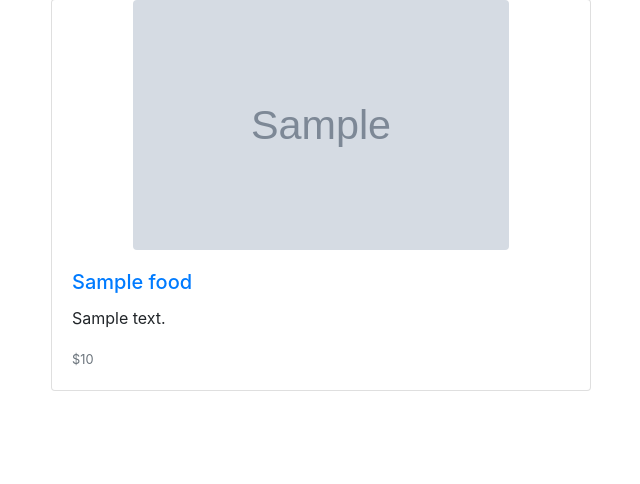
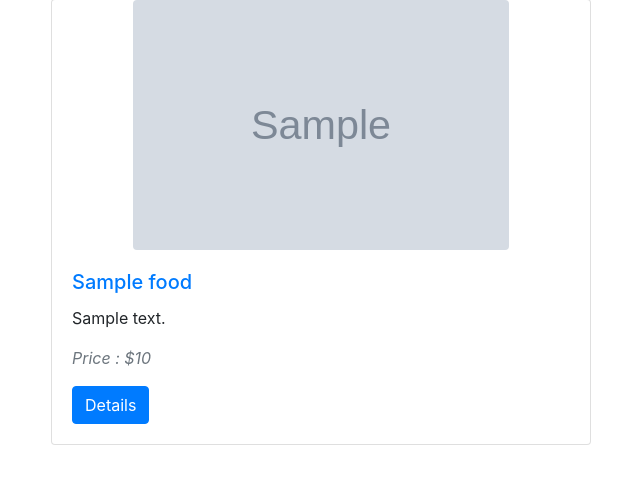
Before and after one commit to yhoyo-stelk08/yhoyo-django-website, a Django app: template food_seller/templates/food_seller/index.html in a window 1280 px wide. Shown: the part 109-593 px from the top of the page, without its empty margins (34-674 px from the left). Run offline with Django 3.2, Linux system fonts and the light colour scheme; the template is opened without the code that fills it: most values are stand-ins (such as "Sample title", 1, 10 or a date in 2020); grey boxes marked "Sample" are stand-in pictures; some libraries are stand-ins or nearby versions.

Commit message:
feat: modified some file modified:   food_seller/templates/food_seller/index.html

```diff
--- a/food_seller/templates/food_seller/index.html
+++ b/food_seller/templates/food_seller/index.html
@@ -17,7 +17,8 @@
                     <a href="{% url 'food_seller:food_detail' name=food.food_name %}">{{food.food_name}}</a>
                 </h5>
                 <p class="card-text">{{food.food_desc|truncatechars:200}}</p>
-                <p class="card-text"><small class="text-muted">${{food.food_price}}</small></p>
+                <p class="card-text"><i class="text-muted">Price : ${{food.food_price}}</i></p>
+                <a href="#" class="btn btn-primary">Details</a>
             </div>
         </div>
     </div>
```
